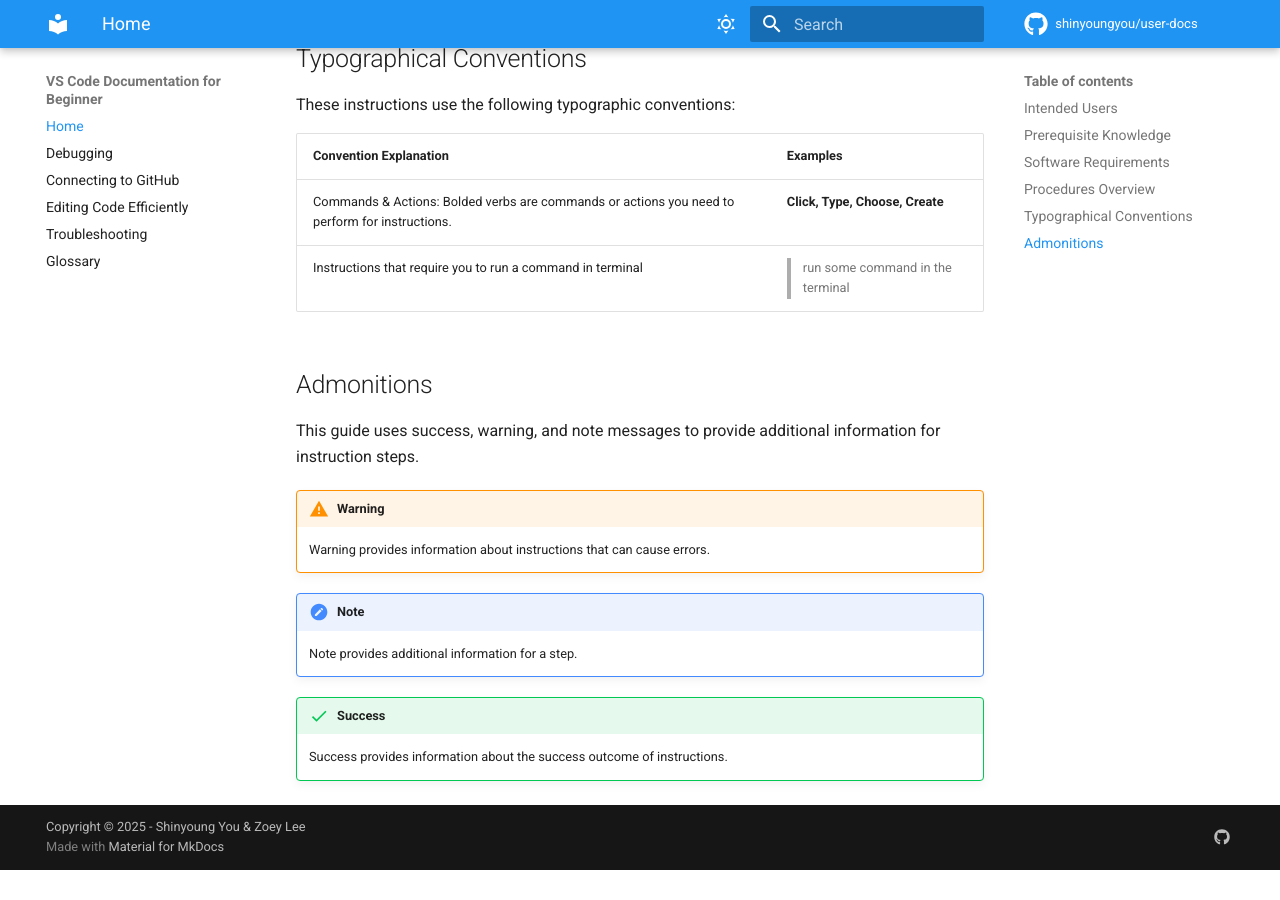
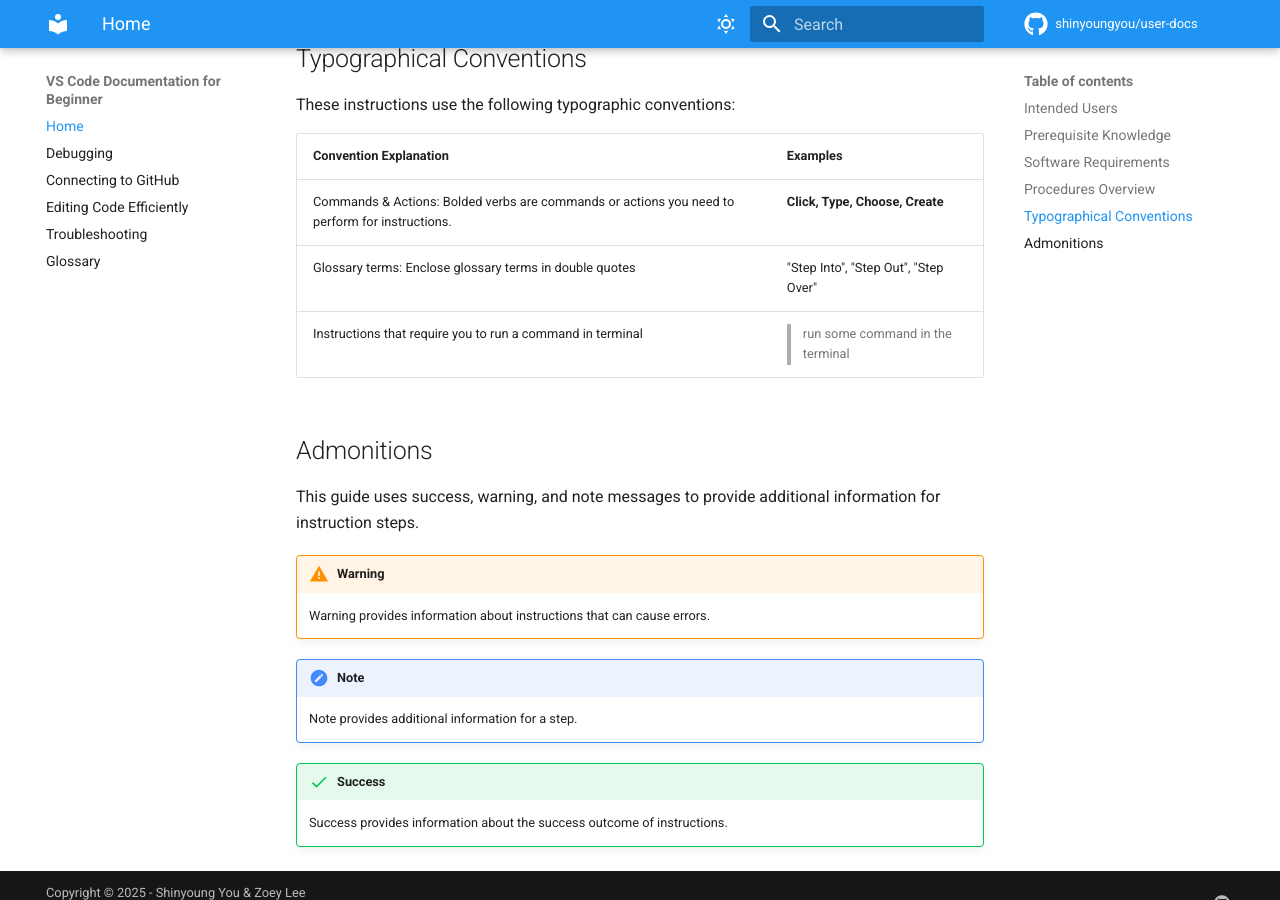
Before and after one commit to shinyoungyou/user-docs, an MkDocs documentation site: the page built from docs/index.md, in a window 1280 px wide and 900 px high, scrolled down 1613 px. Built offline with MkDocs 1.6.1 and Material for MkDocs 9.7.7, drawn with Linux system fonts in a browser that asks for light colours; comment, search, counter and statistics services are not loaded; before the commit the page ends 2483 px from its top, so only the background shows below that.

Commit message:
Add more convention

```diff
--- a/docs/index.md
+++ b/docs/index.md
@@ -51,6 +51,7 @@ These instructions use the following typographic conventions:
 | **Convention Explanation** | **Examples** |
 |------------------------------|----------------|
 |Commands & Actions: Bolded verbs are commands or actions you need to perform for instructions.|**Click, Type, Choose, Create**|
+|Glossary terms: Enclose glossary terms in double quotes| "Step Into", "Step Out", "Step Over"|
 |Instructions that require you to run a command in terminal| <blockquote>run some command in the terminal |
 
 
```
